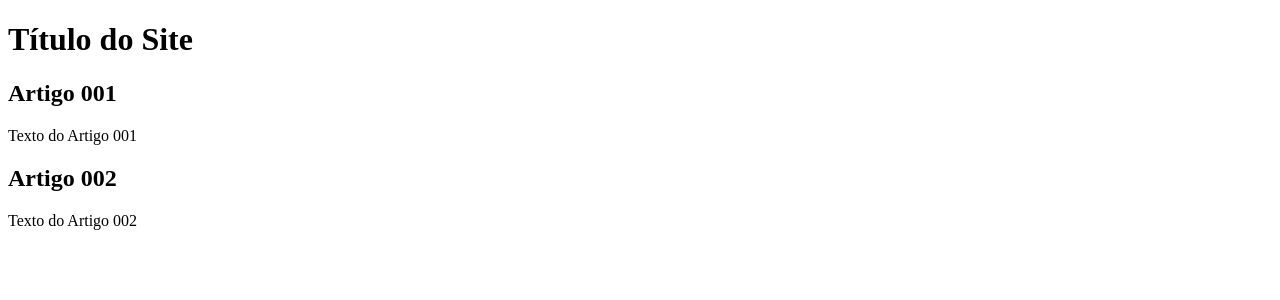
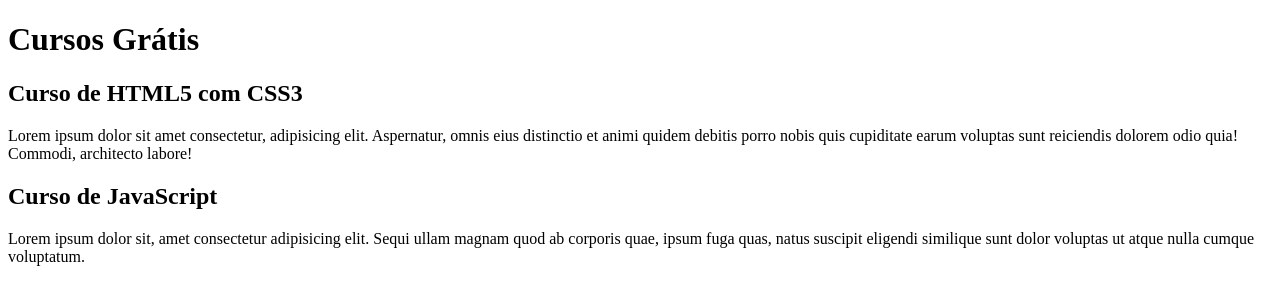
Before and after one commit to MoPinAle-cursos/projeto-site, a plain HTML site: page index.html in a window 1280 px wide. Drawn offline with Linux system fonts and the light colour scheme.

Commit message:
comecei a escrever conteudo

```diff
--- a/index.html
+++ b/index.html
@@ -8,15 +8,15 @@
 <body>
     <main>
         <header>
-            <h1>Título do Site</h1>
+            <h1>Cursos Grátis</h1>
         </header>
         <article>
-            <h2>Artigo 001</h2>
-            <p>Texto do Artigo 001</p>
+            <h2>Curso de HTML5 com CSS3</h2>
+            <p>Lorem ipsum dolor sit amet consectetur, adipisicing elit. Aspernatur, omnis eius distinctio et animi quidem debitis porro nobis quis cupiditate earum voluptas sunt reiciendis dolorem odio quia! Commodi, architecto labore!</p>
         </article>
         <article>
-            <h2>Artigo 002</h2>
-            <p>Texto do Artigo 002</p>
+            <h2>Curso de JavaScript</h2>
+            <p>Lorem ipsum dolor sit, amet consectetur adipisicing elit. Sequi ullam magnam quod ab corporis quae, ipsum fuga quas, natus suscipit eligendi similique sunt dolor voluptas ut atque nulla cumque voluptatum.</p>
         </article>
     </main>
 </body>
```
